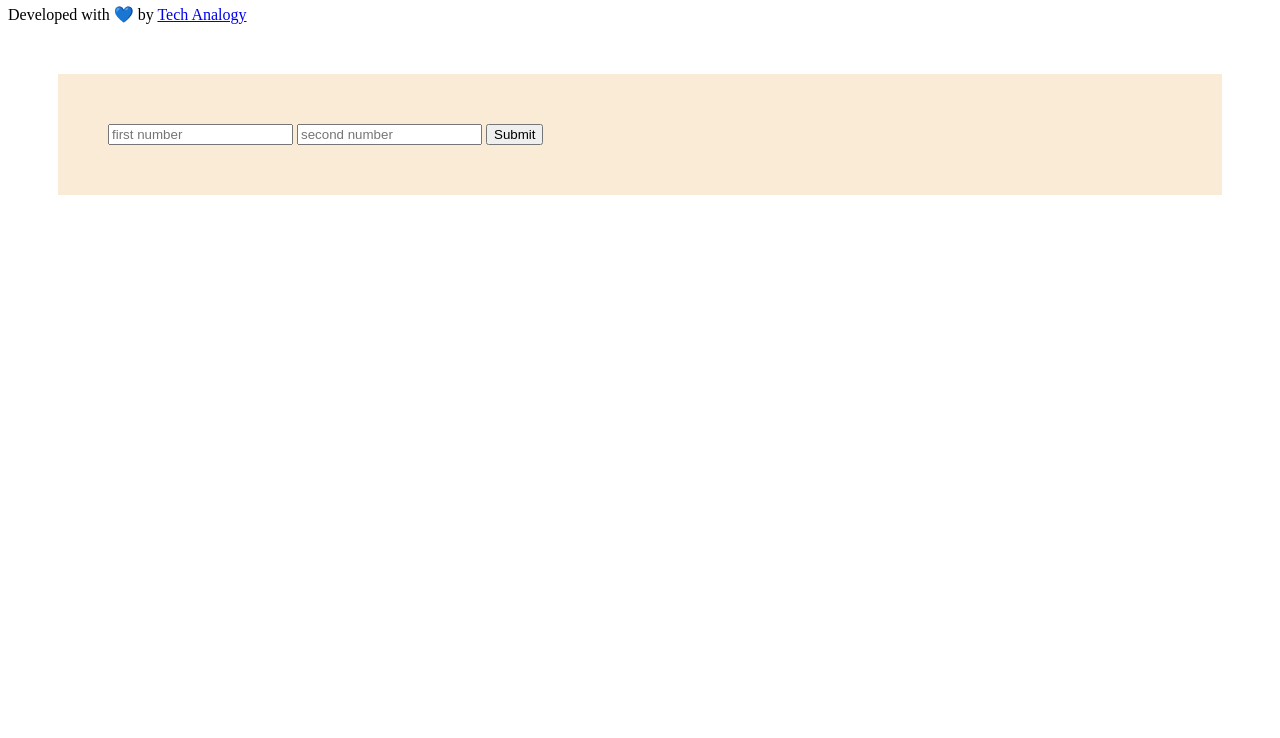
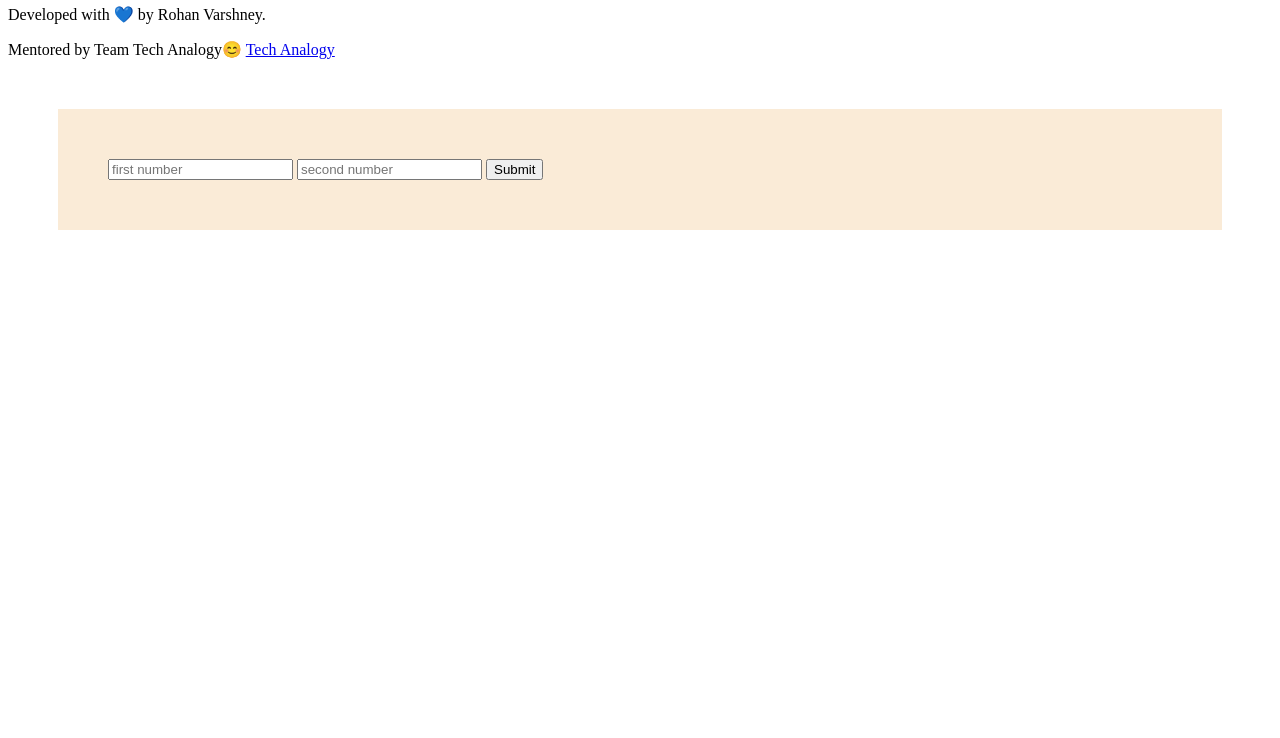
Before and after one commit to SKULLCRUS/Assignment-2, a plain HTML site: page index.html in a window 1280 px wide. Shown: the part 62-800 px from the top of the page. Drawn offline with Linux system fonts and the light colour scheme.

Commit message:
update index.html

```diff
--- a/index.html
+++ b/index.html
@@ -6,15 +6,18 @@
     <meta http-equiv="X-UA-Compatible" content="IE=edge" />
     <meta name="viewport" content="width=device-width, initial-scale=1.0" />
     <link rel="stylesheet" href="index.css" />
-    <title>Day 1</title>
+    <title>Assignment 2</title>
 </head>
 
 <body>
     <nav>
         <h1>Add Two Numbers</h1>
         <p>
-            Developed with 💙 by
+            Developed with 💙 by Rohan Varshney.
+        <p>
+            Mentored by Team Tech Analogy😊
             <a href="https://techanalogy.org" id="foot">Tech Analogy</a>
+        </p>
         </p>
     </nav>
     <form onsubmit="add()" class="form">
```
